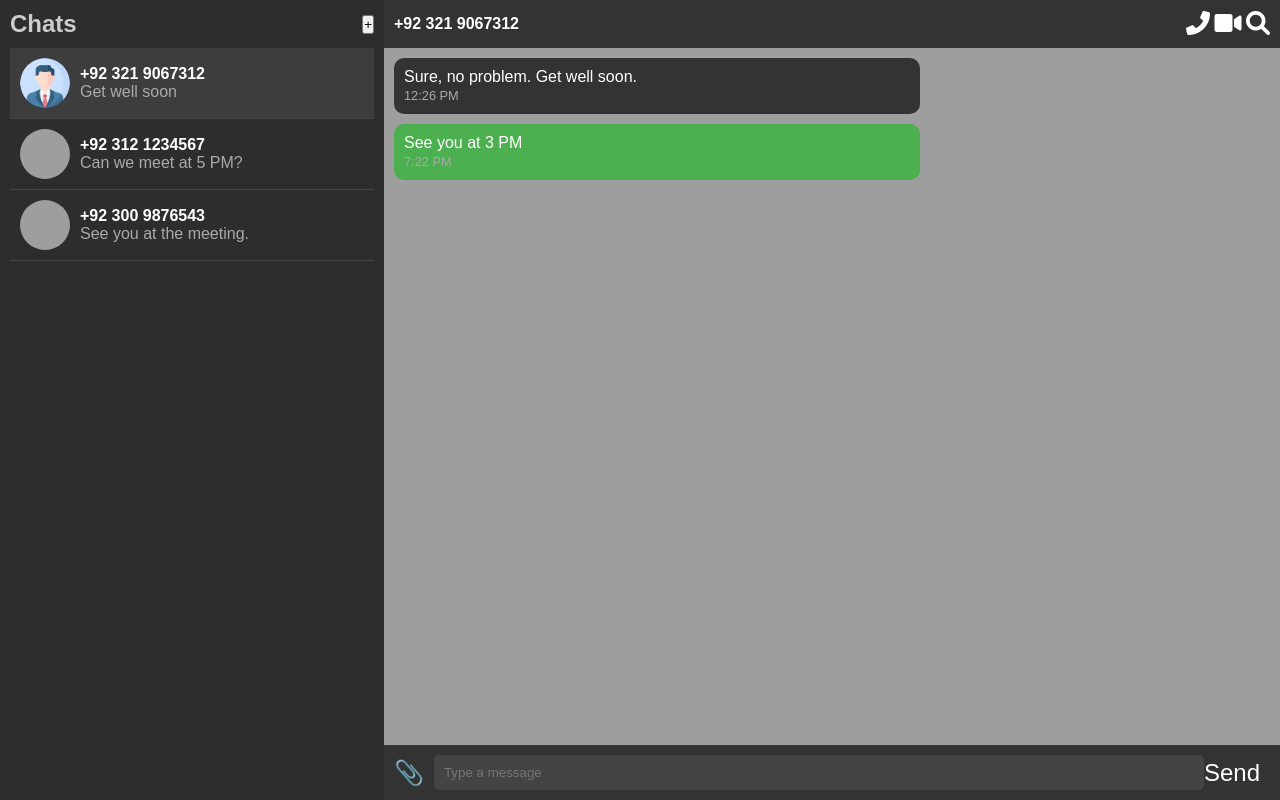
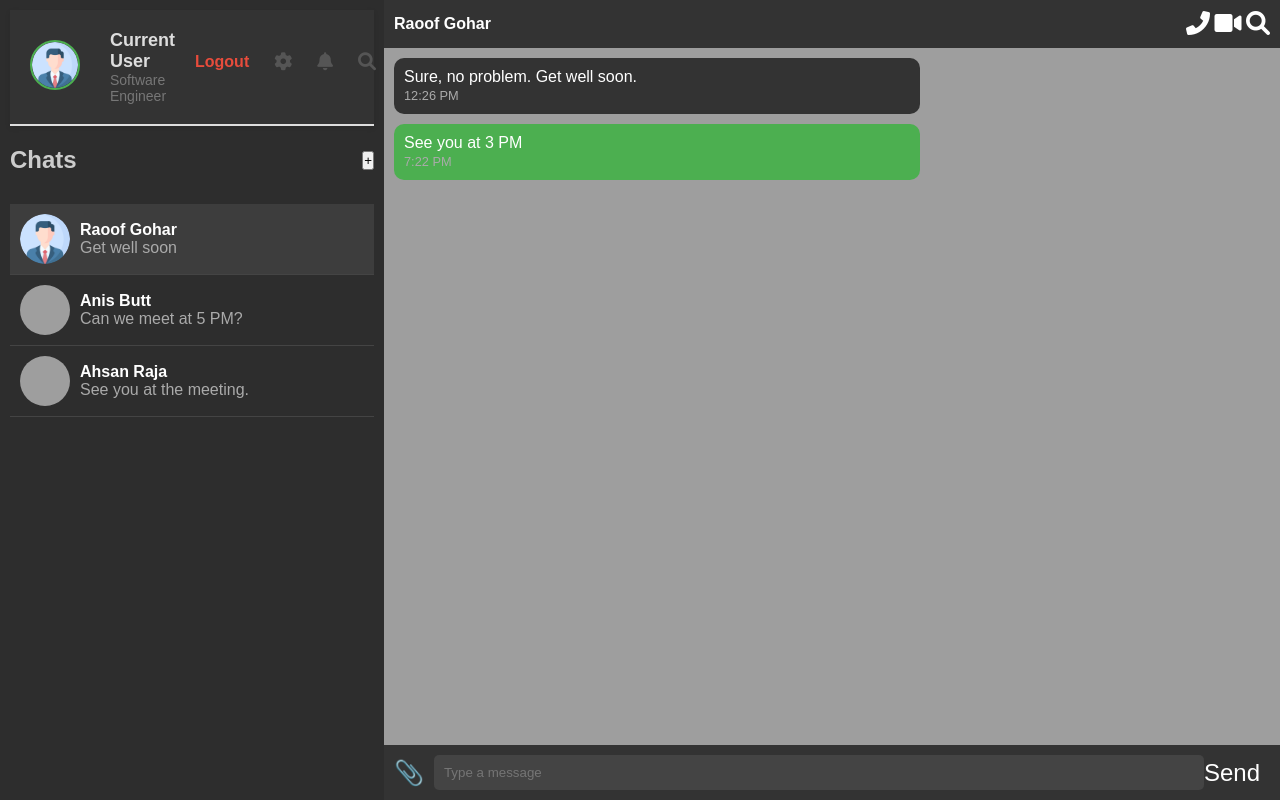
Before and after one commit to ahsan123-png/LinkUp, a Django app: page /home/ in a window 1280 px wide. Run offline with Django 4.2, Linux system fonts and the light colour scheme; grey boxes are pictures that could not be loaded.

Commit message:
add profiles

```diff
--- a/static/css/style.css
+++ b/static/css/style.css
@@ -33,6 +33,7 @@ body {
     justify-content: space-between;
     align-items: center;
     color: #ccc;
+    margin-bottom: 20px;
 }
 
 .chat-list {
@@ -330,3 +331,72 @@ body {
         font-size: 1.1rem;
     }
 }
+
+
+/* Styling for the profile section */
+.profile {
+    display: flex;
+    align-items: center;
+    justify-content: space-between;
+    padding: 20px;
+    background-color: #333; /* Background color */
+    border-bottom: 2px solid #ddd; /* Border line under the profile section */
+    box-shadow: 0 2px 5px rgba(0, 0, 0, 0.1); /* Subtle shadow for a floating effect */
+    margin-bottom: 20px;
+}
+
+.profile img {
+    width: 50px; /* Profile picture size */
+    height: 50px;
+    border-radius: 50%; /* Makes the image circular */
+    margin-right: 15px;
+    border: 2px solid #4caf50; /* Thin border around the profile image */
+}
+
+.profile .user-info {
+    flex-grow: 1;
+    margin-left: 15px;
+}
+
+.profile .user-info h3 {
+    margin: 0;
+    font-size: 18px;
+    font-weight: bold;
+    color: #ddd; /* Text color */
+}
+
+.profile .user-info p {
+    margin: 0;
+    font-size: 14px;
+    color: #777; /* Lighter text color */
+}
+
+.profile button {
+    background: none;
+    border: none;
+    font-size: 16px;
+    color: #555;
+    margin-left: 15px;
+    margin-bottom: 10px;
+    cursor: pointer;
+    padding: 5px;
+    border-radius: 5px;
+    transition: background-color 0.3s ease;
+}
+
+.profile button:hover {
+    background-color: #4caf50; /* Light hover effect */
+}
+
+.profile button i {
+    font-size: 18px; /* Icon size */
+}
+
+.profile button#logout-btn {
+    color: #e74c3c; /* Logout button color (red) */
+    font-weight: bold;
+}
+
+.profile button#logout-btn:hover {
+    background-color: #4caf50; /* Light red hover effect */
+}
--- a/templates/index.html
+++ b/templates/index.html
@@ -13,30 +13,42 @@
     <div class="chat-app">
         <!-- Sidebar (Chats list) -->
         <div class="sidebar">
+            <div class="profile">
+                <a href="{% url "profile" %}"><img src="{% static 'media/profile.png' %}" alt="User"></a>
+                <div class="user-info">
+                    <h3>Current User</h3>
+                    <p>Software Engineer</p>
+                </div>
+                <button id="logout-btn">Logout</button>
+                <button id="settings-btn"><i class="fas fa-cog"></i></button>
+                <button id="notifications-btn"><i class="fas fa-bell"></i></button>
+                <button id="search-btn"><i class="fas fa-search"></i></button>
+                <button id="more-btn"><i class="fas fa-ellipsis-v"></i></button>
+            </div>
             <div class="sidebar-header">
                 <h2>Chats</h2>
                 <button id="new-chat">+</button>
             </div>
             <div class="chat-list">
                 <!-- Chat items -->
-                <div class="chat-item active" data-user="+92 321 9067312">
+                <div class="chat-item active" data-user="Raoof Gohar">
                     <img src="{% static 'media/profile.png' %}" alt="User">
                     <div class="chat-info">
-                        <h4>+92 321 9067312</h4>
+                        <h4>Raoof Gohar</h4>
                         <p>Get well soon</p>
                     </div>
                 </div>
-                <div class="chat-item" data-user="+92 312 1234567">
+                <div class="chat-item" data-user="Anis Butt">
                     <img src="{% static 'media/profile2.jpg' %}" alt="User">
                     <div class="chat-info">
-                        <h4>+92 312 1234567</h4>
+                        <h4>Anis Butt</h4>
                         <p>Can we meet at 5 PM?</p>
                     </div>
                 </div>
-                <div class="chat-item" data-user="+92 300 9876543">
+                <div class="chat-item" data-user="Ahsan Raja">
                     <img src="{% static 'media/profile3.jpg' %}" alt="User">
                     <div class="chat-info">
-                        <h4>+92 300 9876543</h4>
+                        <h4>Ahsan Raja</h4>
                         <p>See you at the meeting.</p>
                     </div>
                 </div>
@@ -48,7 +60,7 @@
         <div class="chat-window">
             <!-- Chat header -->
             <div class="chat-header">
-                <h4 id="chat-header-user">+92 321 9067312</h4>
+                <h4 id="chat-header-user">Raoof Gohar</h4>
                 <div class="chat-actions">
                     <button><i class="fas fa-phone-alt"></i></button>
                     <button><i class="fas fa-video"></i></button>
@@ -59,7 +71,7 @@
             <!-- Chat messages -->
             <div class="chat-content" id="chat-content">
                 <!-- Chat for user +92 321 9067312 -->
-                <div class="chat-messages" data-user="+92 321 9067312">
+                <div class="chat-messages" data-user="Raoof Gohar">
                     <div class="message received">
                         <p>Sure, no problem. Get well soon.</p>
                         <span class="message-time">12:26 PM</span>
@@ -70,7 +82,7 @@
                     </div>
                 </div>
                 <!-- Chat for user +92 312 1234567 -->
-                <div class="chat-messages hidden" data-user="+92 312 1234567">
+                <div class="chat-messages hidden" data-user="Anis Butt">
                     <div class="message received">
                         <p>Can we meet at 5 PM?</p>
                         <span class="message-time">10:00 AM</span>
@@ -81,7 +93,7 @@
                     </div>
                 </div>
                 <!-- Chat for user +92 300 9876543 -->
-                <div class="chat-messages hidden" data-user="+92 300 9876543">
+                <div class="chat-messages hidden" data-user="Ahsan Raja">
                     <div class="message sent">
                         <p>See you at the meeting tomorrow.</p>
                         <span class="message-time">9:00 AM</span>
```
